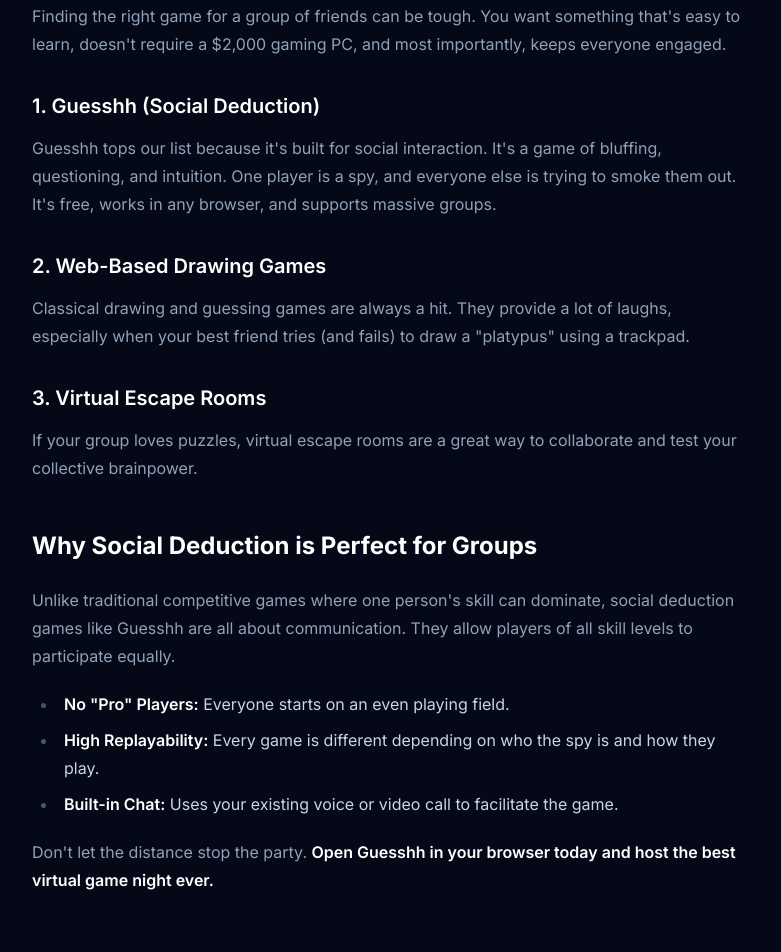
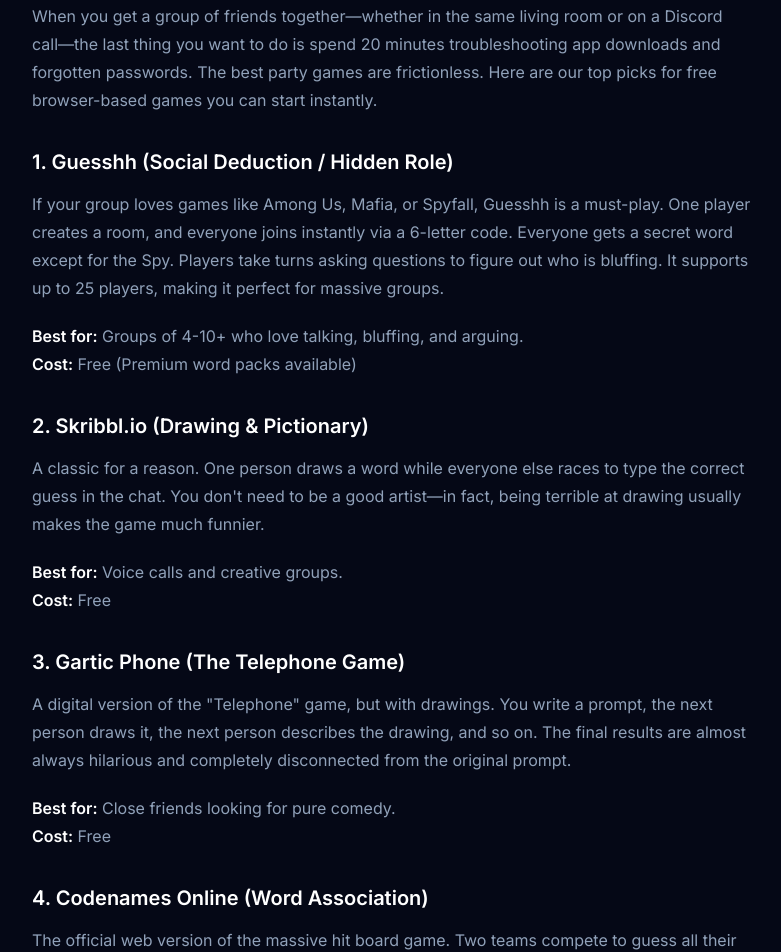
Before and after one commit to urlawhero/guesshh-landing, a Next.js app: page /seo/en/games-to-play-with-friends in a window 1280 px wide. Shown: the part 1020-1972 px from the top of the page, without its empty margins (248-1029 px from the left). Built offline with nearby package versions, Linux system fonts and the light colour scheme.

Commit message:
Update page.tsx

```diff
--- a/app/seo/en/games-to-play-with-friends/page.tsx
+++ b/app/seo/en/games-to-play-with-friends/page.tsx
@@ -12,40 +12,32 @@ export default function GamesWithFriendsPage() {
             title="Best Games to Play with Friends Online"
             subtitle="The ultimate list of multiplayer games for your next virtual hangout or party. Low effort, high fun."
         >
-            <h2>Top Games for Online Socializing</h2>
-            <p>
-                Finding the right game for a group of friends can be tough. You want something that's easy to learn, doesn't require a $2,000 gaming PC, and most importantly, keeps everyone engaged.
-            </p>
+           <h2>Why Browser Games are the Best Choice for Game Night</h2>
+            <p>When you get a group of friends together—whether in the same living room or on a Discord call—the last thing you want to do is spend 20 minutes troubleshooting app downloads and forgotten passwords. The best party games are frictionless. Here are our top picks for free browser-based games you can start instantly.</p>
 
-            <h3>1. Guesshh (Social Deduction)</h3>
-            <p>
-                Guesshh tops our list because it's built for social interaction. It's a game of bluffing, questioning, and intuition. One player is a spy, and everyone else is trying to smoke them out. It's free, works in any browser, and supports massive groups.
-            </p>
+            <h3>1. Guesshh (Social Deduction / Hidden Role)</h3>
+            <p>If your group loves games like Among Us, Mafia, or Spyfall, Guesshh is a must-play. One player creates a room, and everyone joins instantly via a 6-letter code. Everyone gets a secret word except for the Spy. Players take turns asking questions to figure out who is bluffing. It supports up to 25 players, making it perfect for massive groups.</p>
+            <p><strong>Best for:</strong> Groups of 4-10+ who love talking, bluffing, and arguing.<br/>
+            <strong>Cost:</strong> Free (Premium word packs available)</p>
 
-            <h3>2. Web-Based Drawing Games</h3>
-            <p>
-                Classical drawing and guessing games are always a hit. They provide a lot of laughs, especially when your best friend tries (and fails) to draw a "platypus" using a trackpad.
-            </p>
+            <h3>2. Skribbl.io (Drawing & Pictionary)</h3>
+            <p>A classic for a reason. One person draws a word while everyone else races to type the correct guess in the chat. You don't need to be a good artist—in fact, being terrible at drawing usually makes the game much funnier.</p>
+            <p><strong>Best for:</strong> Voice calls and creative groups.<br/>
+            <strong>Cost:</strong> Free</p>
 
-            <h3>3. Virtual Escape Rooms</h3>
-            <p>
-                If your group loves puzzles, virtual escape rooms are a great way to collaborate and test your collective brainpower.
-            </p>
+            <h3>3. Gartic Phone (The Telephone Game)</h3>
+            <p>A digital version of the "Telephone" game, but with drawings. You write a prompt, the next person draws it, the next person describes the drawing, and so on. The final results are almost always hilarious and completely disconnected from the original prompt.</p>
+            <p><strong>Best for:</strong> Close friends looking for pure comedy.<br/>
+            <strong>Cost:</strong> Free</p>
 
-            <h2>Why Social Deduction is Perfect for Groups</h2>
-            <p>
-                Unlike traditional competitive games where one person's skill can dominate, social deduction games like Guesshh are all about communication. They allow players of all skill levels to participate equally.
-            </p>
+            <h3>4. Codenames Online (Word Association)</h3>
+            <p>The official web version of the massive hit board game. Two teams compete to guess all their team's words based on single-word clues given by their Spymaster. It requires a bit more brainpower and teamwork than the others on this list.</p>
+            <p><strong>Best for:</strong> Competitive groups who like puzzle-solving.<br/>
+            <strong>Cost:</strong> Free</p>
 
-            <ul>
-                <li><strong>No "Pro" Players:</strong> Everyone starts on an even playing field.</li>
-                <li><strong>High Replayability:</strong> Every game is different depending on who the spy is and how they play.</li>
-                <li><strong>Built-in Chat:</strong> Uses your existing voice or video call to facilitate the game.</li>
-            </ul>
+            <h2>Start Playing Now</h2>
+            <p>Don't let the momentum of your game night die. If you want a fast-paced game of deception that works on any phone, tablet, or computer, gather your friends and find the Spy.</p>
 
-            <p>
-                Don't let the distance stop the party. <strong>Open Guesshh in your browser today and host the best virtual game night ever.</strong>
-            </p>
         </SeoPageLayout>
     )
 }
```
